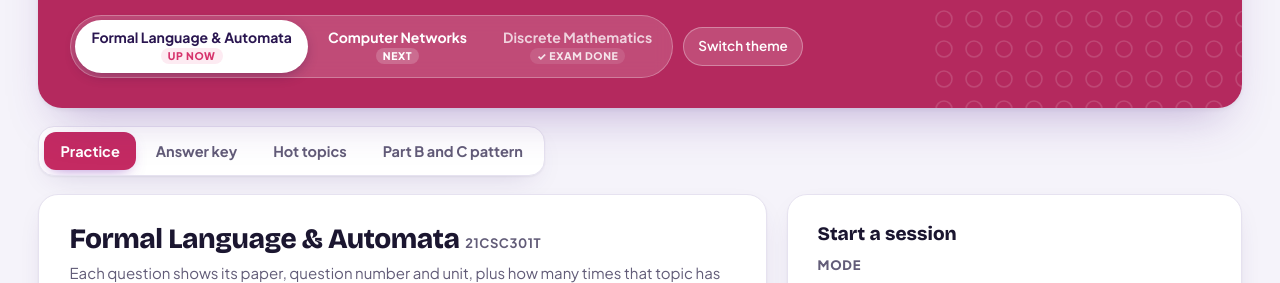
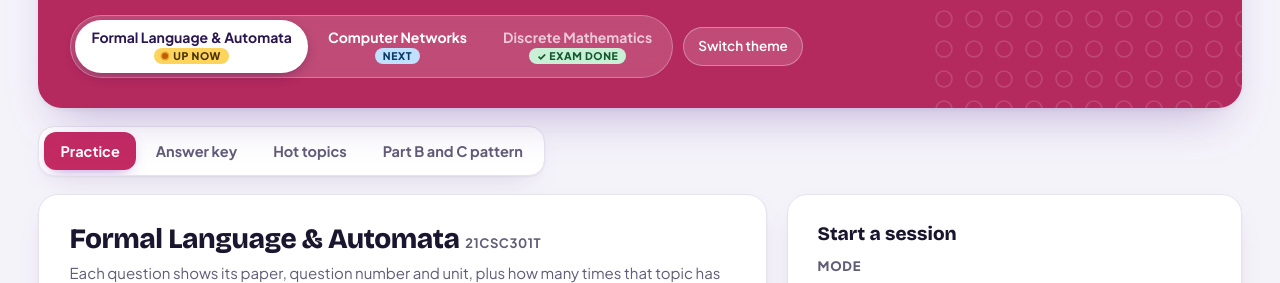
Before and after one commit to Laksh718/Endsem-Practice, a plain HTML site: page index.html in a window 1280 px wide. Shown: the part 200-483 px from the top of the page. Drawn offline with nearby package versions, Linux system fonts and the light colour scheme.

Commit message:
Give each subject status its own highlight colour

```diff
--- a/index.html
+++ b/index.html
@@ -65,11 +65,13 @@ button{cursor:pointer}
 .seg button[aria-pressed="true"]{background:#fff;color:#2a1650;box-shadow:0 4px 14px -4px rgba(30,10,60,.45)}
 .seg button{display:inline-flex;flex-direction:column;align-items:center;justify-content:center;gap:3px;line-height:1.15}
 .seg .sh{display:none}
-.seg em{font-style:normal;font-size:10.5px;font-weight:800;letter-spacing:.06em;text-transform:uppercase;padding:2px 7px;border-radius:999px;background:rgba(255,255,255,.18)}
-.seg button[aria-pressed="true"] em{background:var(--omr-soft);color:var(--omr)}
-.seg .st-done em{background:rgba(255,255,255,.12);opacity:.85}
-.seg .st-done[aria-pressed="true"] em{background:var(--ok-soft);color:var(--ok);opacity:1}
-.seg .st-done:not([aria-pressed="true"]) .nm{opacity:.75}
+.seg em{font-style:normal;font-size:10.5px;font-weight:800;letter-spacing:.06em;text-transform:uppercase;padding:3px 8px;border-radius:999px;display:inline-flex;align-items:center;gap:5px;line-height:1}
+.seg .st-now em{background:#ffd45c;color:#4a3200}
+.seg .st-now em::before{content:"";width:6px;height:6px;border-radius:50%;background:#c25e00;box-shadow:0 0 0 0 rgba(194,94,0,.6);animation:livepulse 1.6s infinite}
+.seg .st-next em{background:#bfe0ff;color:#0b3a66}
+.seg .st-done em{background:#c9f0d6;color:#0f5a2e}
+.seg .st-done:not([aria-pressed="true"]) .nm{opacity:.7}
+@keyframes livepulse{0%{box-shadow:0 0 0 0 rgba(194,94,0,.55)}70%{box-shadow:0 0 0 6px rgba(194,94,0,0)}100%{box-shadow:0 0 0 0 rgba(194,94,0,0)}}
 @media (max-width:1180px){.seg .nm{display:none}.seg .sh{display:inline}}
 .inquiz .seg .nm{display:none}.inquiz .seg .sh{display:inline}.inquiz .seg em{display:none}
 .top .ghost{background:rgba(255,255,255,.16);border-color:rgba(255,255,255,.32);color:#fff}
```
